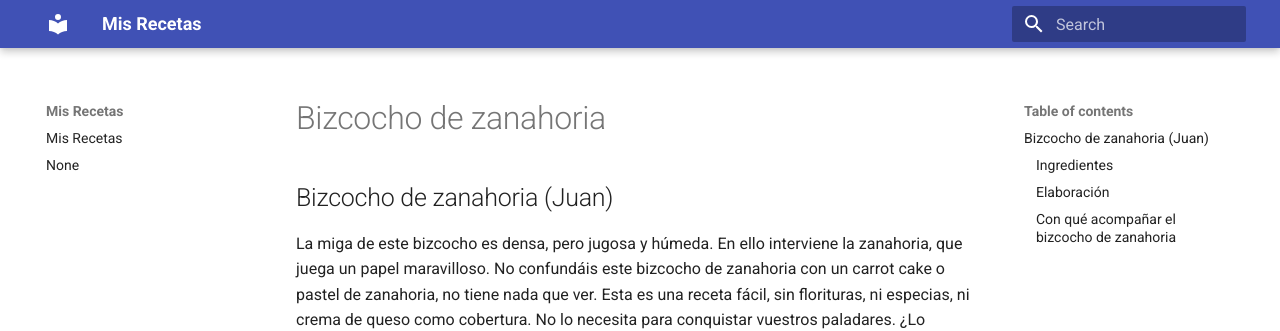
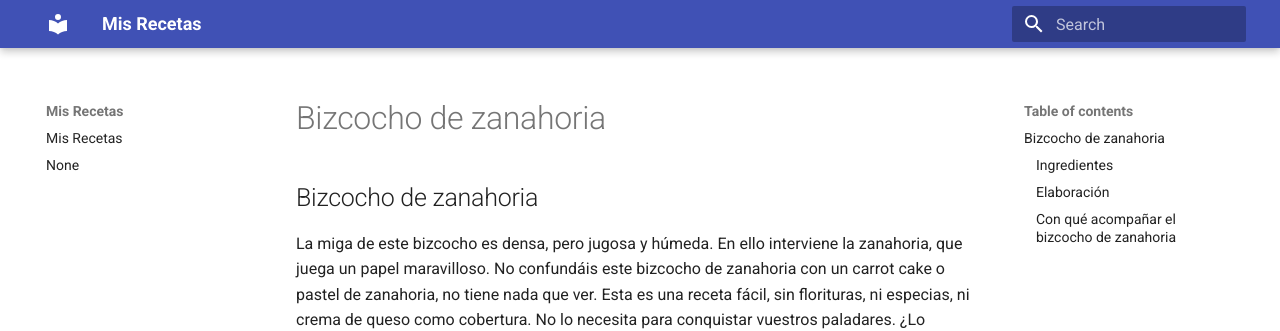
Before and after one commit to euribates/recetas, an MkDocs documentation site: the page built from docs/bizcocho-de-zanahoria.md, in a window 1280 px wide and 900 px high. Shown: the top 331 px of the window. Built offline with MkDocs 1.6.1 and Material for MkDocs 9.7.7, drawn with Linux system fonts in a browser that asks for light colours.

Commit message:
Arreglado conflicto titulo

```diff
--- a/docs/bizcocho-de-zanahoria.md
+++ b/docs/bizcocho-de-zanahoria.md
@@ -3,7 +3,7 @@ title: Bizcocho de zanahoria
 tags:
   - postre
 ---
-## Bizcocho de zanahoria (Juan)
+## Bizcocho de zanahoria
 
 La miga de este bizcocho es densa, pero jugosa y húmeda. En ello interviene la
 zanahoria, que juega un papel maravilloso. No confundáis este bizcocho de
```
